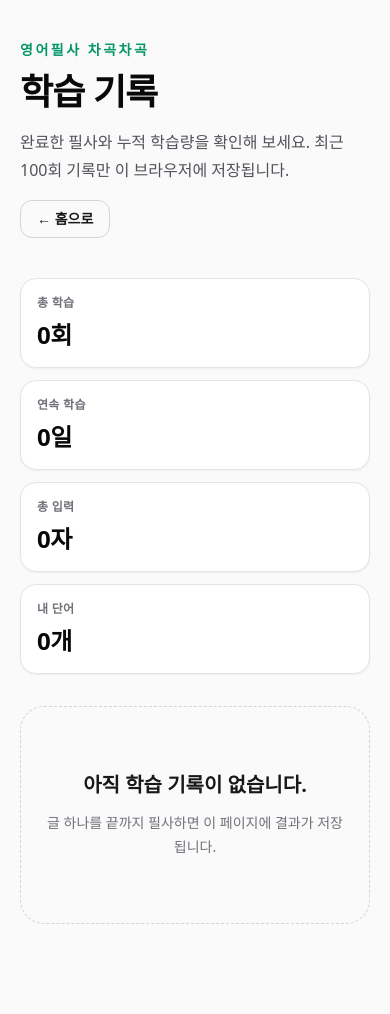
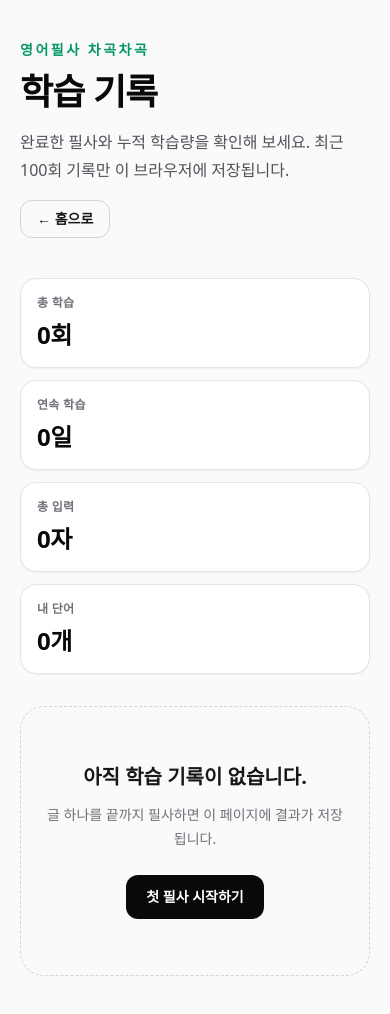
Before and after one commit to duckfrog-100/EconTyper, a Next.js app: page /history in a window 390 px wide. Before the commit the page ends 964 px from the top, so only its background shows below. Built offline with nearby package versions, Linux system fonts and the light colour scheme.

Commit message:
feat: improve history empty and mobile states

```diff
--- a/components/history/history-list.tsx
+++ b/components/history/history-list.tsx
@@ -1,3 +1,4 @@
+import Link from "next/link";
 import type { PracticeHistoryMonthGroup } from "@/types/history";
 
 type HistoryListProps = {
@@ -21,9 +22,12 @@ function formatLocalDateTime(value: string): string {
 export function HistoryList({ groups }: HistoryListProps) {
   if (groups.length === 0) {
     return (
-      <section className="mt-8 rounded-3xl border border-dashed border-zinc-300 px-6 py-16 text-center dark:border-zinc-700">
+      <section className="mt-8 rounded-3xl border border-dashed border-zinc-300 px-5 py-14 text-center dark:border-zinc-700 sm:px-6 sm:py-16">
         <h2 className="text-xl font-semibold">아직 학습 기록이 없습니다.</h2>
-        <p className="mt-3 text-sm leading-6 text-zinc-500">글 하나를 끝까지 필사하면 이 페이지에 결과가 저장됩니다.</p>
+        <p className="mx-auto mt-3 max-w-md text-sm leading-6 text-zinc-500">글 하나를 끝까지 필사하면 이 페이지에 결과가 저장됩니다.</p>
+        <Link href="/#practice-start" className="mt-6 inline-flex min-h-11 items-center rounded-xl bg-zinc-950 px-5 text-sm font-semibold text-white dark:bg-zinc-100 dark:text-zinc-950">
+          첫 필사 시작하기
+        </Link>
       </section>
     );
   }
@@ -36,15 +40,18 @@ export function HistoryList({ groups }: HistoryListProps) {
           <div className="mt-4 space-y-4">
             {group.entries.map((entry) => (
               <article key={entry.id} className="rounded-3xl border border-zinc-200 bg-white p-5 shadow-sm dark:border-zinc-800 dark:bg-zinc-900 sm:p-6">
-                <div className="flex flex-wrap items-start justify-between gap-4">
+                <div className="flex flex-col gap-3 sm:flex-row sm:items-start sm:justify-between sm:gap-4">
                   <div className="min-w-0">
                     {entry.sourceName && <p className="text-sm font-medium text-emerald-700 dark:text-emerald-400">{entry.sourceName}</p>}
-                    <h3 className="mt-1 text-lg font-semibold text-zinc-950 dark:text-zinc-50">{entry.title}</h3>
+                    <h3 className="mt-1 break-words text-lg font-semibold text-zinc-950 dark:text-zinc-50">{entry.title}</h3>
                     <p className="mt-2 text-sm text-zinc-500">{formatLocalDateTime(entry.completedAt)}</p>
                   </div>
-                  <p className="text-2xl font-semibold text-emerald-700 dark:text-emerald-400">{Math.round(entry.accuracy)}%</p>
+                  <p className="shrink-0 text-2xl font-semibold text-emerald-700 dark:text-emerald-400">
+                    <span className="mr-1 text-xs font-medium text-zinc-500 sm:hidden">정확도</span>
+                    {Math.round(entry.accuracy)}%
+                  </p>
                 </div>
-                <dl className="mt-5 grid grid-cols-2 gap-3 border-t border-zinc-200 pt-5 text-sm dark:border-zinc-800 sm:grid-cols-4">
+                <dl className="mt-5 grid grid-cols-2 gap-x-4 gap-y-4 border-t border-zinc-200 pt-5 text-sm dark:border-zinc-800 sm:grid-cols-4">
                   <div><dt className="text-zinc-500">완료 문장</dt><dd className="mt-1 font-semibold">{entry.sentenceCount.toLocaleString()}개</dd></div>
                   <div><dt className="text-zinc-500">입력 글자</dt><dd className="mt-1 font-semibold">{entry.typedCharacters.toLocaleString()}자</dd></div>
                   <div><dt className="text-zinc-500">실수 문장</dt><dd className="mt-1 font-semibold">{entry.wrongSentenceCount.toLocaleString()}개</dd></div>
```
